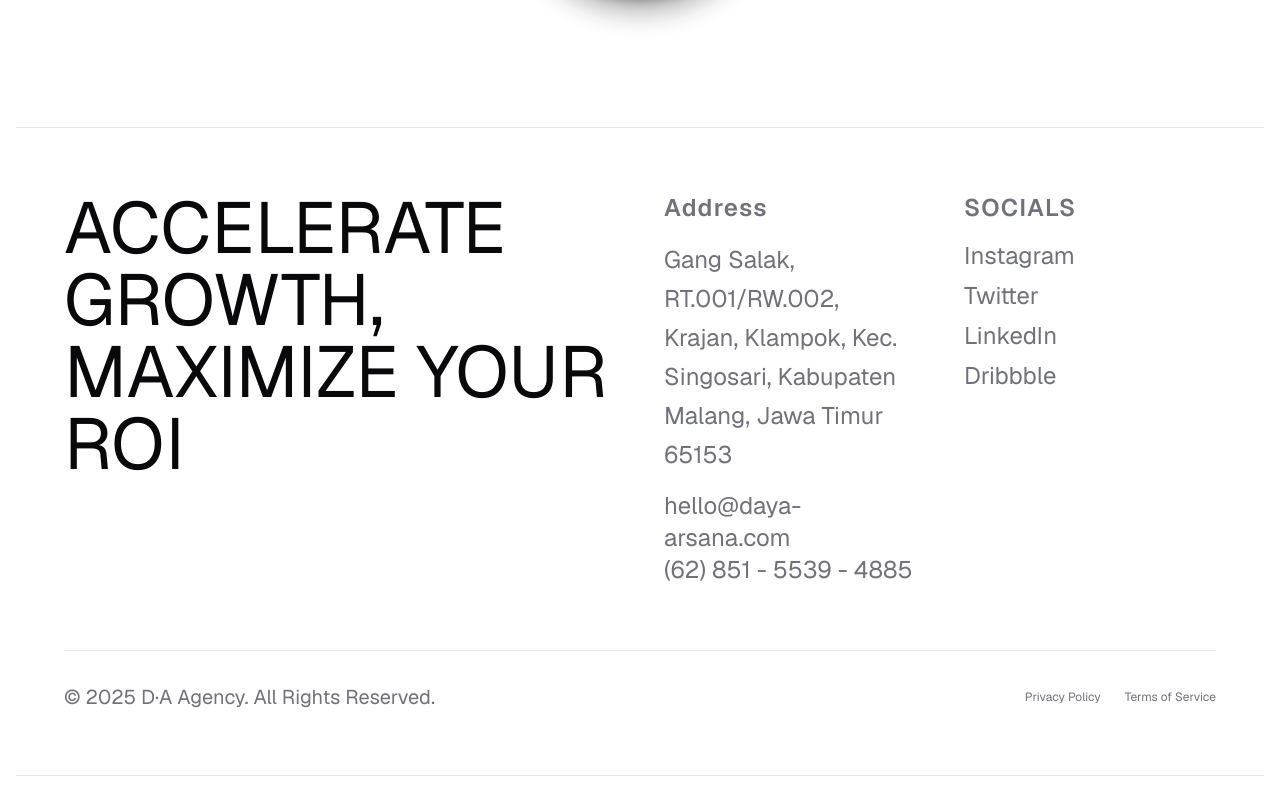
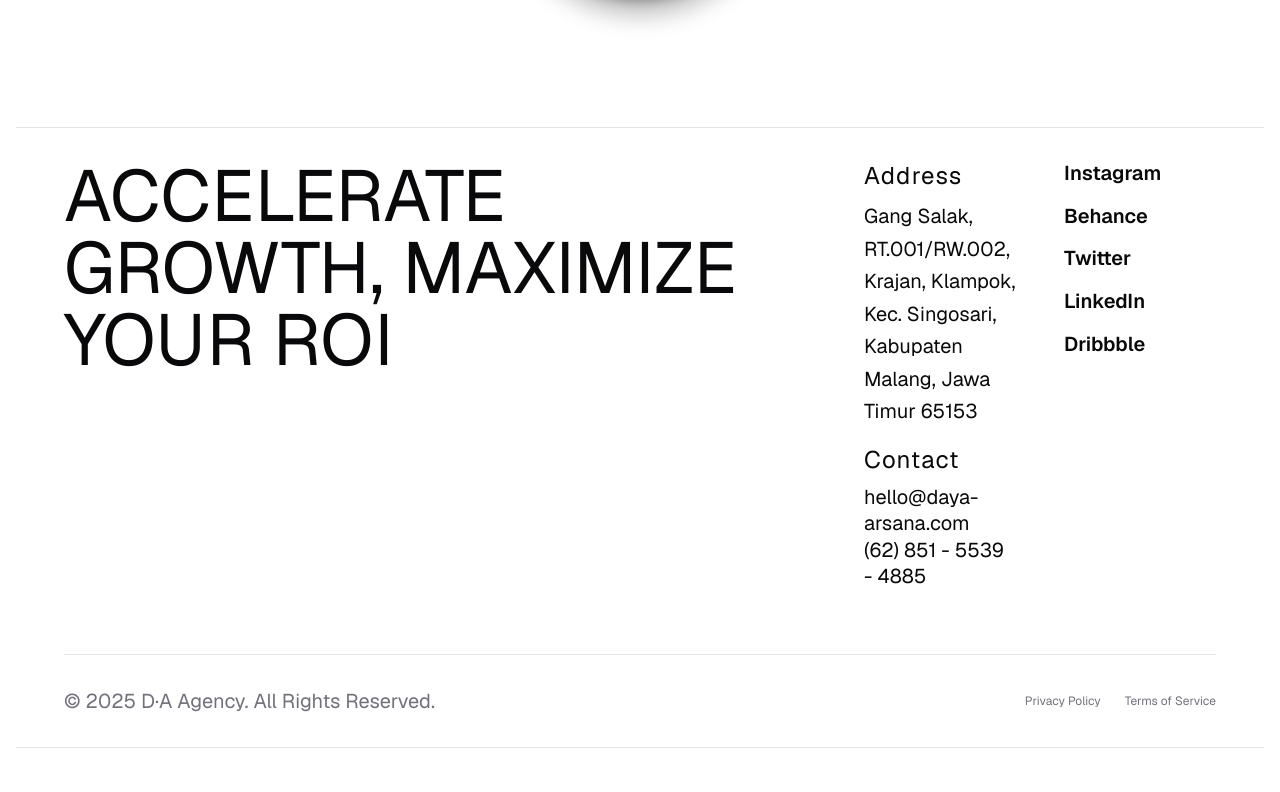
Before and after one commit to RifkyA911/Daya-Arsana, a Next.js app: page / in a window 1280 px wide. Shown: the part 2817-3609 px from the top of the page. After the commit the page ends 3581 px from the top, so only its background shows below. Built offline with nearby package versions, Linux system fonts and the light colour scheme.

Commit message:
up: adjust footer layout

```diff
--- a/src/app/_components/Footer.tsx
+++ b/src/app/_components/Footer.tsx
@@ -2,35 +2,42 @@
 
 const Footer = () => {
   return (
-    <footer id="footer" className="py-16 px-6 lg:px-12 bg-background border-y border-border">
+    <footer id="footer" className="py-8 px-6 lg:px-12 bg-background border-y border-border">
       <div className="xmax-w-7xl mx-auto">
-        <div className="md:text-2xl grid lg:grid-cols-4 gap-12 mb-16">
-          <div className="lg:col-span-2">
-            <h3 className="md:text-7xl mb-4">
-              ACCELERATE GROWTH,
-              MAXIMIZE YOUR ROI
-            </h3>
+        <div className="md:text-2xl grid lg:grid-cols-12 gap-12 mb-16">
+          <div className="lg:col-span-8">
+            <div className="lg:max-w-[800px]">
+
+              <h3 className="md:text-7xl mb-4">
+                ACCELERATE GROWTH,
+                MAXIMIZE YOUR ROI
+              </h3>
+            </div>
           </div>
 
-          <div>
-            <h4 className="font-semibold tracking-wider text-muted-foreground mb-4">
+          <div className="lg:col-span-2 text-[20px]">
+            <h4 className="text-[24px] tracking-wider mb-2">
               Address
             </h4>
-            <p className="text-muted-foreground leading-relaxed">
+            <p className="leading-relaxed">
               Gang Salak, RT.001/RW.002, Krajan, Klampok, Kec. Singosari, Kabupaten Malang, Jawa Timur 65153
             </p>
-            <p className="text-muted-foreground mt-4">
+            <h4 className="mt-4 text-[24px] tracking-wider">
+              Contact
+            </h4>
+            <p className="mt-2">
               hello@daya-arsana.com<br />
               (62) 851 - 5539 - 4885
             </p>
           </div>
 
-          <div>
-            <h4 className="font-semibold tracking-wider text-muted-foreground mb-4">
+          <div className="lg:col-span-2 text-[20px]">
+            {/* <h4 className="font-semibold tracking-wider mb-4">
               SOCIALS
-            </h4>
-            <ul className="space-y-2 text-muted-foreground">
+            </h4> */}
+            <ul className="flex flex-col gap-4 font-semibold">
               <li className="hover:text-foreground transition-colors cursor-pointer">Instagram</li>
+              <li className="hover:text-foreground transition-colors cursor-pointer">Behance</li>
               <li className="hover:text-foreground transition-colors cursor-pointer">Twitter</li>
               <li className="hover:text-foreground transition-colors cursor-pointer">LinkedIn</li>
               <li className="hover:text-foreground transition-colors cursor-pointer">Dribbble</li>
```
